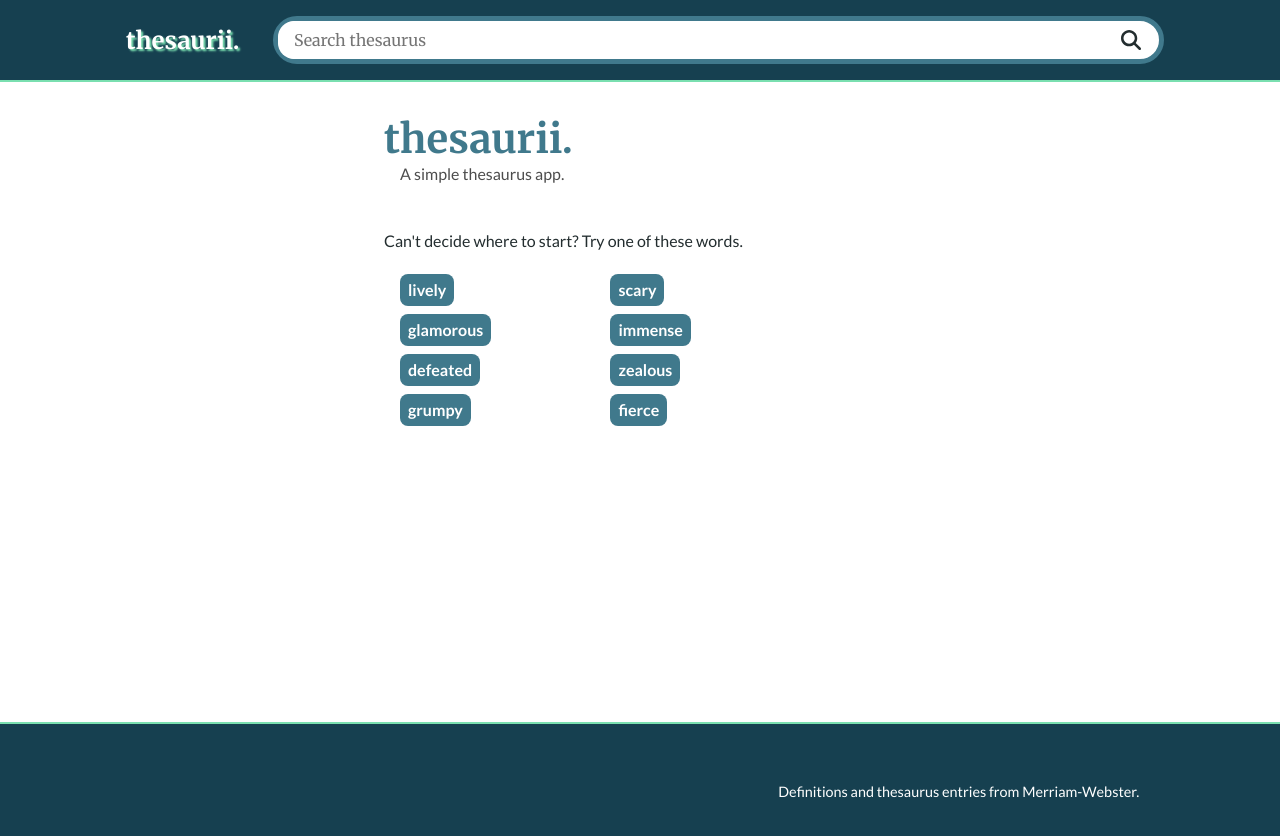
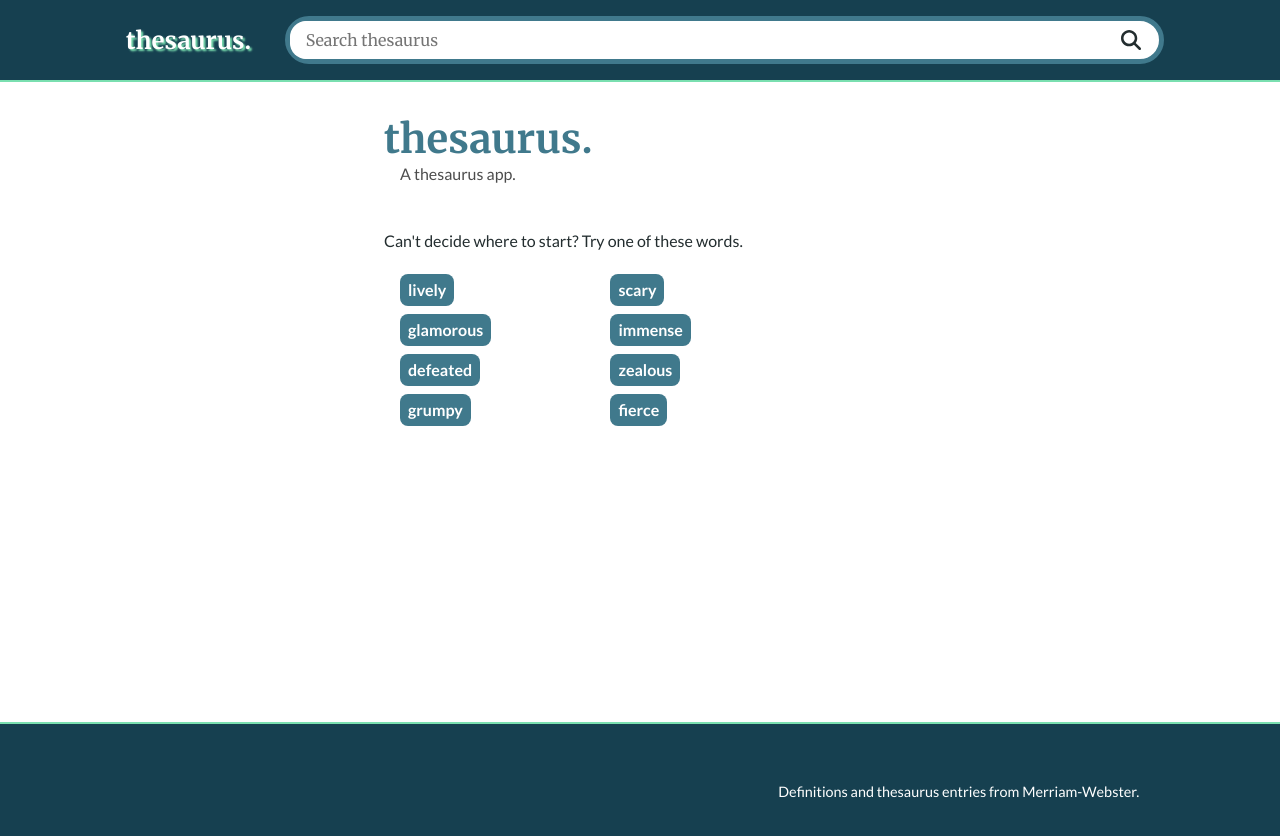
Before and after one commit to christinesn/thesaurus, a React (Create React App) app: page / in a window 1280 px wide. Shown: the top 836 px of the page. Built offline with nearby package versions, Linux system fonts and the light colour scheme.

Commit message:
Change app name

```diff
--- a/public/index.html
+++ b/public/index.html
@@ -7,7 +7,7 @@
             name="description"
             content="A simple thesaurus app."
         />
-        <title>thesaurii.</title>
+        <title>thesaurus.</title>
     </head>
     <body>
         <noscript>You need to enable Javascript to run this app.</noscript>
--- a/src/Header.js
+++ b/src/Header.js
@@ -17,7 +17,7 @@ function Header ({ handleSearch, returnHome }) {
                     onClick={returnHome}
                     title="Home"
                 >
-                    thesaurii.
+                    thesaurus.
                 </button>
                 <SearchForm handleSearch={handleSearch} />
             </div>
--- a/src/Welcome.js
+++ b/src/Welcome.js
@@ -15,8 +15,8 @@ function Welcome ({ handleSearch }) {
     return (
         <div className="welcome-container">
             <div className="welcome">
-                <div className="big-welcome">thesaurii.</div>
-                <div className="welcome-description">A simple thesaurus app.</div>
+                <div className="big-welcome">thesaurus.</div>
+                <div className="welcome-description">A thesaurus app.</div>
                 <div className="prompt">Can't decide where to start? Try one of these words.</div>
                 <div className="examples nyms-section">
                     {exampleWords.map(word => (
```
